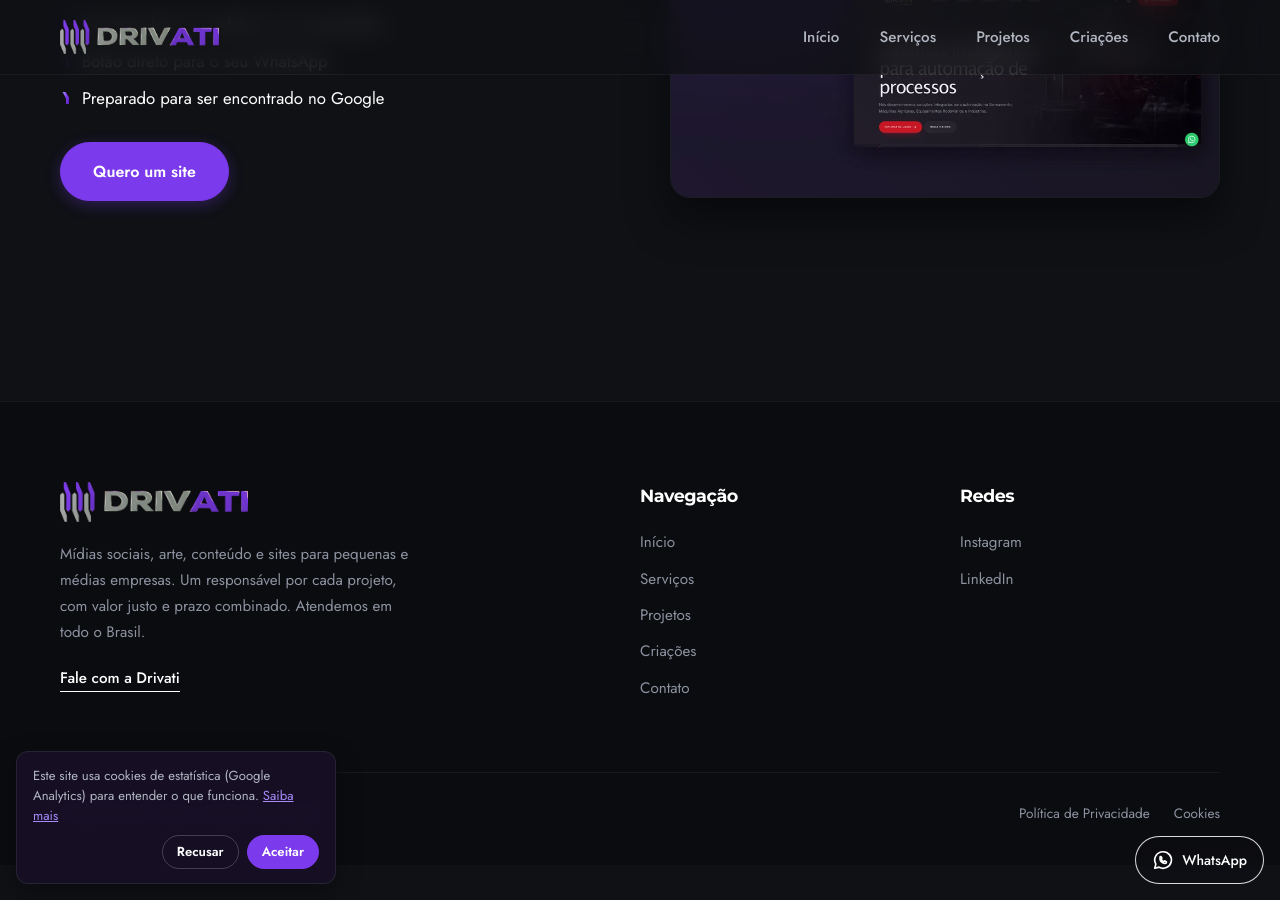
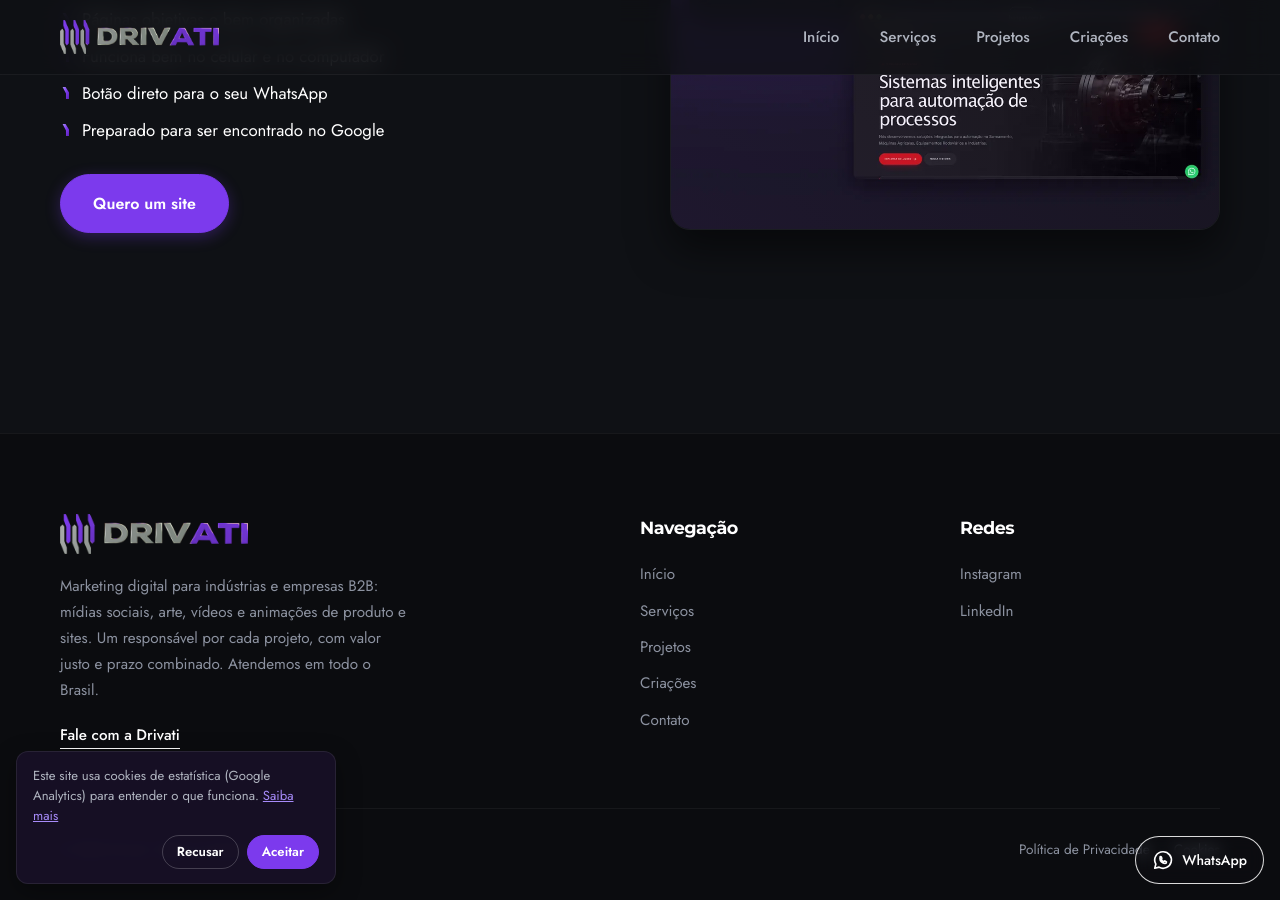
Before and after one commit to pedrosajrdigital/Drivati, a Jekyll site: the page built from servicos.html, in a window 1280 px wide and 900 px high, scrolled down 1866 px. Built offline with Jekyll 4.4.1, drawn with Linux system fonts in a browser that asks for light colours; some of the changed text lies outside the part shown.

Commit message:
Alinha Serviços e rodapé ao posicionamento para indústrias e empresas B2B
Remove a referência a pequenas e médias empresas que sobrou após a
reformulação da Home (PR #6).

Co-Authored-By: Claude Sonnet 5.5 <noreply@anthropic.com>

```diff
--- a/_includes/footer.html
+++ b/_includes/footer.html
@@ -4,7 +4,7 @@
 
             <div class="footer-brand">
                 <img src="{{ '/assets/img/logo-drivati.png' | relative_url }}" alt="Drivati" height="40" class="footer-logo">
-                <p>Mídias sociais, arte, conteúdo e sites para pequenas e médias empresas. Um responsável por cada projeto, com valor justo e prazo combinado. Atendemos em todo o Brasil.</p>
+                <p>Marketing digital para indústrias e empresas B2B: mídias sociais, arte, vídeos e animações de produto e sites. Um responsável por cada projeto, com valor justo e prazo combinado. Atendemos em todo o Brasil.</p>
                 <a href="mailto:junior@pedrosajr.com.br" style="color: #ffffff; text-decoration: none; font-weight: 500; border-bottom: 1px solid #ffffff; padding-bottom: 2px;">Fale com a Drivati</a>
             </div>
 
--- a/servicos.html
+++ b/servicos.html
@@ -1,14 +1,14 @@
 ---
 layout: default
 title: "Serviços | Drivati"
-description: "Mídias sociais, arte e identidade visual, conteúdo e sites para pequenas e médias empresas, com escopo, prazo e valor combinados."
+description: "Mídias sociais e LinkedIn, arte e identidade visual, vídeos e animações de produto e sites para indústrias e empresas B2B, com escopo, prazo e valor combinados."
 css: servicos
 ---
     <section class="page-hero">
         <div class="container">
             <span class="overline">Serviços</span>
             <h1 class="page-title">Escopo claro, entrega combinada.</h1>
-            <p class="page-subtitle">Mídias sociais, arte, conteúdo e sites para pequenas e médias empresas. Uma equipe executa, e cada entrega é coordenada por um responsável.</p>
+            <p class="page-subtitle">Mídias sociais, arte, vídeos e animações de produto e sites para indústrias e empresas B2B. Uma equipe executa, e cada entrega é coordenada por um responsável.</p>
         </div>
     </section>
 
```
